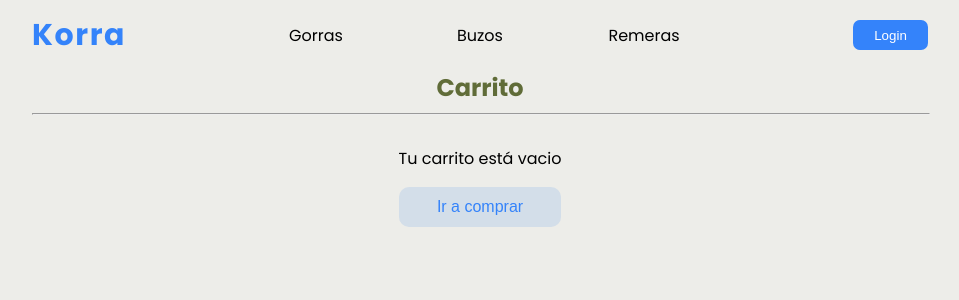
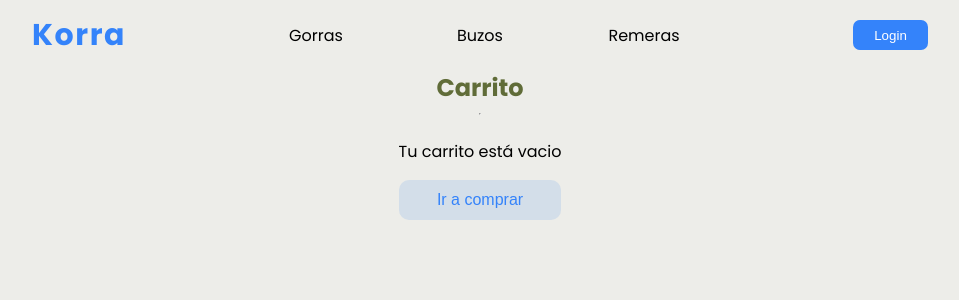
Before and after one commit to Pablo-Mallea/Proyecto-React, a React (Create React App) app: page /cart in a window 1280 px wide. Shown: the top 300 px of the page, without its empty margins (160-1119 px from the left). Built offline with nearby package versions, Linux system fonts and the light colour scheme.

Commit message:
Firebase 2

```diff
--- a/src/components/Cart/Cart.scss
+++ b/src/components/Cart/Cart.scss
@@ -11,10 +11,7 @@
       margin: 0;
       color: #606c38;
     }
-    hr{
-      width: 100%;
-      margin-bottom: 15px;
-    }
+
     .cartContent{
       width: 100%;
       display: flex;
```
